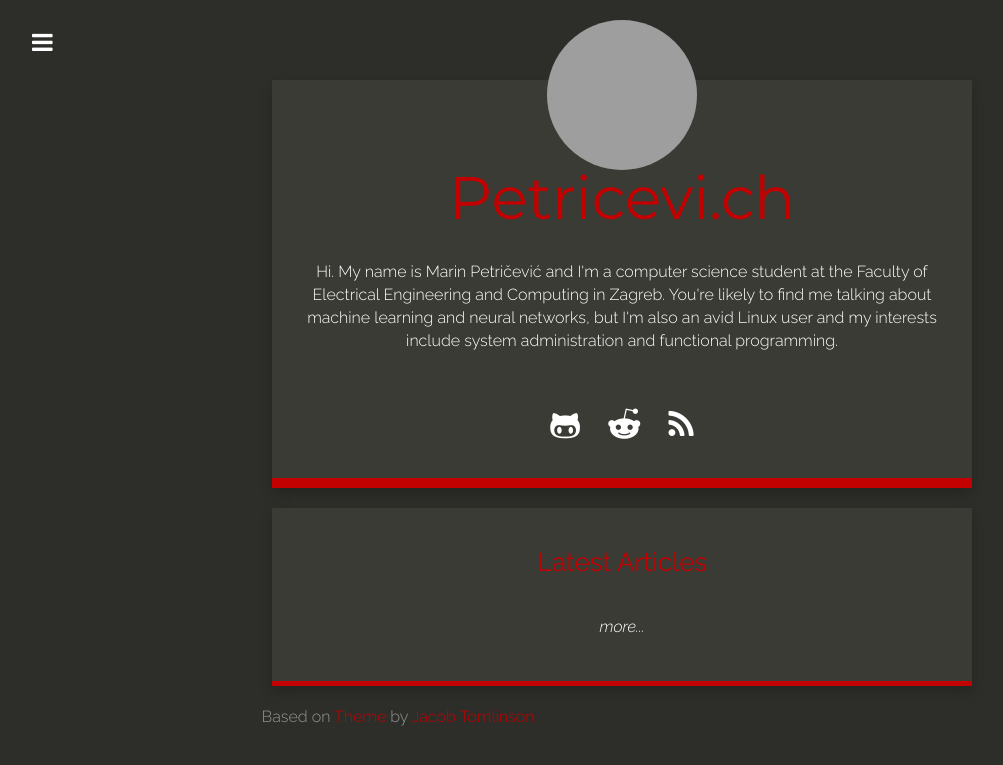
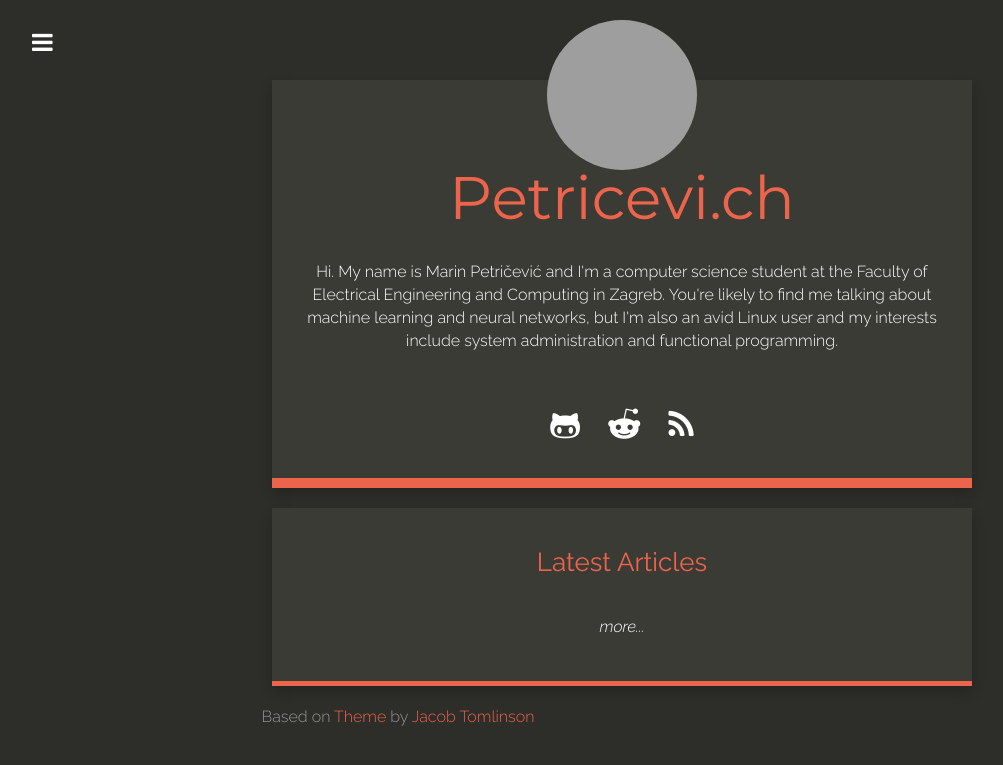
Before and after one commit to cromulen/blog, a Jekyll site: the page built from index.html, in a window 1280 px wide. Shown: the top 765 px of the page, without its empty margins (18-1021 px from the left). Built offline with Jekyll 4.4.1, drawn with Linux system fonts in a browser that asks for light colours; nearby versions of some CDN libraries; grey boxes are pictures that could not be loaded.

Commit message:
another color scheme

```diff
--- a/css/style.scss
+++ b/css/style.scss
@@ -20,8 +20,8 @@ $darker:         #21211E;
 $dark:           #2D2D29;
 $medium:         #3B3B35;
 $light-medium:   #969696;
-$dark-blue:      #940000;
-$light-blue:     #c30101;
+$dark-blue:      #E74C3C;
+$light-blue:     #EC644B;
 $green:          #92C7A3;
 $light:          #DFECE6;
 $white:          #FFFFFF;
```
